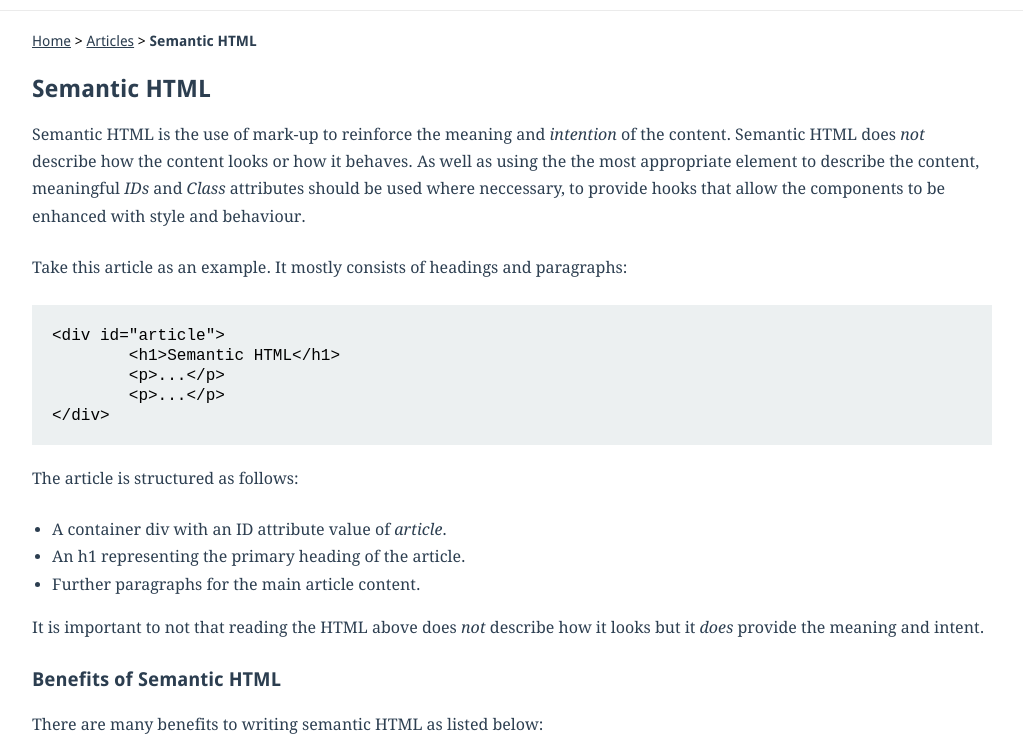
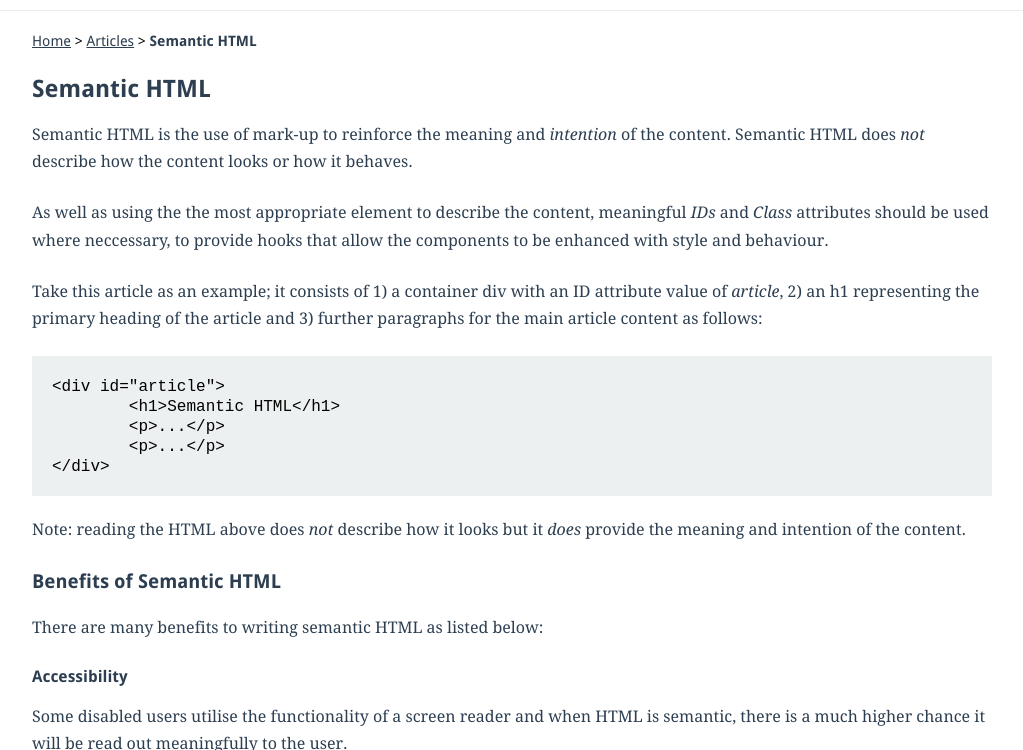
Before and after one commit to adamsilver/adamsilver.io-jekyll, a Jekyll site: the page built from _posts/2014-09-26-semantic-html.md, in a window 1280 px wide and 900 px high, cut to the strip 150-900 px from the top of the window. Shown: the whole strip, without its empty margins (128-1151 px from the left). Built offline with Jekyll 4.4.1, drawn with Linux system fonts in a browser that asks for light colours; Markdown is read by kramdown in place of the engine named in the settings.

Commit message:
update semantic article

```diff
--- a/_posts/2014-09-26-semantic-html.md
+++ b/_posts/2014-09-26-semantic-html.md
@@ -5,9 +5,11 @@
 categories: html
 ---
 
-Semantic HTML is the use of mark-up to reinforce the meaning and *intention* of the content. Semantic HTML does *not* describe how the content looks or how it behaves. As well as using the the most appropriate element to describe the content, meaningful *IDs* and *Class* attributes should be used where neccessary, to provide hooks that allow the components to be enhanced with style and behaviour.
+Semantic HTML is the use of mark-up to reinforce the meaning and *intention* of the content. Semantic HTML does *not* describe how the content looks or how it behaves.
 
-Take this article as an example. It mostly consists of headings and paragraphs:
+As well as using the the most appropriate element to describe the content, meaningful *IDs* and *Class* attributes should be used where neccessary, to provide hooks that allow the components to be enhanced with style and behaviour.
+
+Take this article as an example; it consists of 1) a container div with an ID attribute value of *article*, 2) an h1 representing the primary heading of the article and 3) further paragraphs for the main article content as follows:
 
 	<div id="article">
 		<h1>Semantic HTML</h1>
@@ -15,13 +17,7 @@
 		<p>...</p>
 	</div>
 
-The article is structured as follows:
-
-- A container div with an ID attribute value of *article*.
-- An h1 representing the primary heading of the article.
-- Further paragraphs for the main article content.
-
-It is important to not that reading the HTML above does *not* describe how it looks but it *does* provide the meaning and intent.
+Note: reading the HTML above does *not* describe how it looks but it *does* provide the meaning and intention of the content.
 
 ## Benefits of Semantic HTML
 
```
